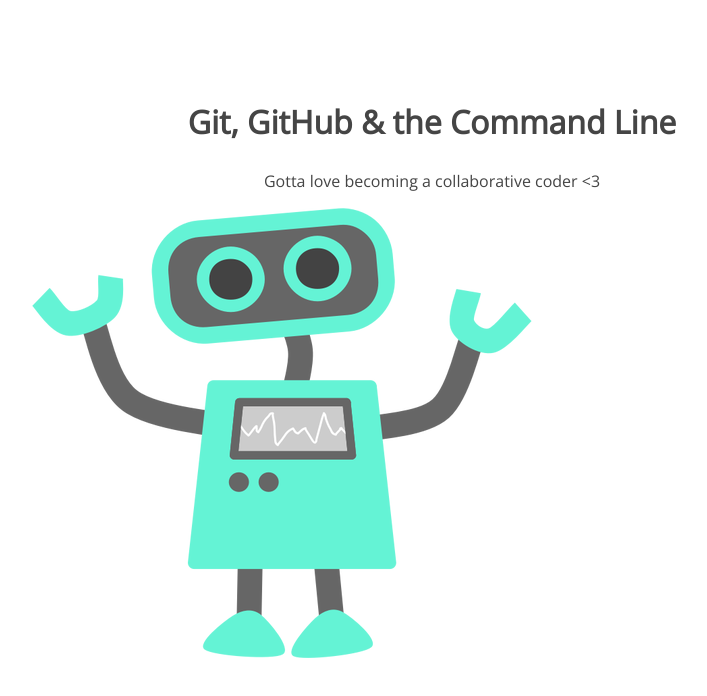
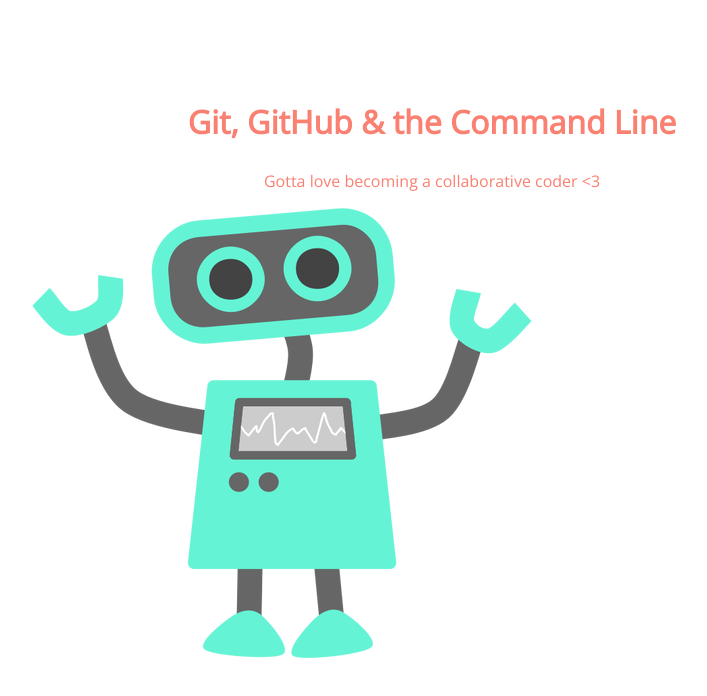
Before and after one commit to antonellasevero/105-project, a plain HTML site: page index.html in a window 1280 px wide. Shown: the whole page, without its empty margins (208-915 px from the left). Drawn offline with nearby package versions, Linux system fonts and the light colour scheme.

Commit message:
changed h1 color to salmon

```diff
--- a/css/style.css
+++ b/css/style.css
@@ -5,7 +5,7 @@
 section h1,
 section p {
 	text-align: center;
-	color: #454545;
+	color: salmon;
 }
 section h1 {
 	font: 32px 'Open Sans';
```
